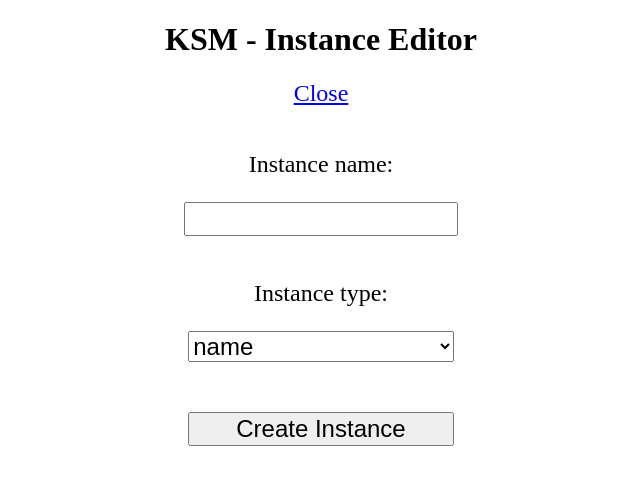
After one commit to Swanchick/ksm-panel, a Flask app: template templates/instance_editor.html in a window 1280 px wide. The commit adds this page. Shown: the top 485 px of the page, without its empty margins (319-959 px from the left). Run offline with Flask 3, Linux system fonts and the light colour scheme; the template is opened without the code that fills it: most values are stand-ins (such as "Sample title", 1, 10 or a date in 2020); parts of the project's set-up code (start-up, migrations or seed data) failed here and were passed over.

Commit message:
Now you can create instance directly from panel

```diff
--- a/main.py
+++ b/main.py
@@ -1,5 +1,9 @@
-from flask import Flask, render_template, request, redirect, session, url_for
+from flask import Flask, render_template, request, redirect, session
 from engine import EngineConnector, InstancePermission
+from panel import Panel
+
+
+panel = Panel()
 
 app = Flask(__name__)
 app.secret_key = "<Secret Key>"
@@ -38,7 +42,7 @@ def instance(instance_id: int):
 @app.route("/instance/<instance_id>/permissions/")
 def instance_permission(instance_id: int):
     if "user_key" not in session:
-        return redirect("/login/")
+        return redirect(f"/instance/{instance_id}/")
 
     user_key = session["user_key"]
 
@@ -159,5 +163,38 @@ def authorization():
     return render_template("login.html")
 
 
+@app.route("/instance/create/", methods=["GET", "POST"])
+def create_instance():
+    if "user_key" not in session:
+        return redirect("/")
+
+    user_key = session["user_key"]
+    response = engine_connector.get_user(user_key)
+    if response["status"] != 200:
+        return redirect("/")
+
+    user = response["user"]
+
+    if user["is_administrator"] is False:
+        return redirect("/")
+
+    instance_types = engine_connector.get_instance_types()
+
+    if request.method == "POST":
+        form = request.form
+
+        instance_name = form.get("instance_name")
+        if instance_name != "":
+            instance_type = form.get("instance_type")
+
+            response = engine_connector.create_instance(user_key, instance_name, instance_type)
+            print(response)
+
+            if response["status"] == 200:
+                return redirect("/")
+
+    return render_template("instance_editor.html", instance_types=instance_types["instance_types"])
+
+
 if __name__ == "__main__":
     app.run(debug=True)
--- /dev/null
+++ b/static/css/instance_editor.css
@@ -0,0 +1,26 @@
+.instance_editor {
+    width: 50%;
+    margin: auto;
+
+    display: flex;
+    flex-direction: column;
+    align-items: center;
+}
+
+.instance_editor input {
+    width: 70%;
+    font-size: 24px;
+
+    margin-bottom: 20px;
+}
+
+.instance_editor p {
+    font-size: 24px;
+}
+
+.instance_editor select {
+    width: 70%;
+    font-size: 24px;
+
+    margin-bottom: 50px;
+}
--- a/static/css/login.css
+++ b/static/css/login.css
@@ -7,7 +7,7 @@
     align-items: center;
 }
 
-input {
+.login input {
     width: 70%;
     font-size: 24px;
 
--- a/templates/index.html
+++ b/templates/index.html
@@ -2,6 +2,11 @@
 
 {% block title %}Main{% endblock %}
 {% block instances %}Main{% endblock %}
+
+{% block header %}
+    <a href="#">Create User</a>
+    <a href="/instance/create/">Create Instance</a>
+{% endblock %}
 
 {% block main %}
     {% for instance in instances %}
--- /dev/null
+++ b/templates/instance_editor.html
@@ -0,0 +1,29 @@
+{% extends "base.html" %}
+
+{% block stylesheets %}
+    <link rel= "stylesheet" type="text/css" href="{{ url_for('static', filename='css/instance_editor.css') }}">
+{% endblock %}
+
+{% block instances %}Instance Editor{% endblock %}
+{% block title %}Instance Editor{% endblock %}
+
+{% block header %}
+    <a href="/">Close</a>
+{% endblock %}
+
+{% block main %}
+    <form method="post">
+        <label class="instance_editor">
+            <p>Instance name:</p>
+            <input autocomplete="false" type="text" name="instance_name">
+            <p>Instance type:</p>
+            <select name="instance_type">
+                {% for type in instance_types.keys() %}
+                    <option name="instance_type">{{ type }}</option>
+                {% endfor %}
+            </select>
+
+            <input type="submit" value="Create Instance">
+        </label>
+    </form>
+{% endblock %}
```
Also changed, not shown: engine/engine_connector.py (+36 -0 lines).
